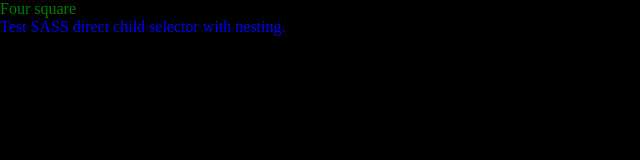
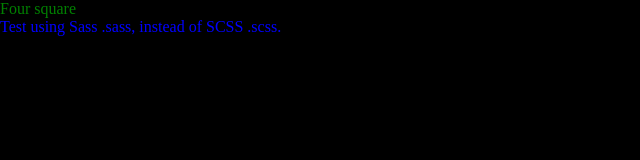
Before and after one commit to damienwuterich/four-square, a React (Create React App) app: page / in a window 1280 px wide. Shown: the top 160 px of the page, without its empty margins (0-640 px from the left). Built offline with nearby package versions, Linux system fonts and the light colour scheme.

Commit message:
Publish .sass test

```diff
--- a/src/App.js
+++ b/src/App.js
@@ -1,10 +1,10 @@
-import "./App.scss";
+import "./App.sass";
 
 export default function App() {
   return (
     <div className="App">
       Four square
-      <div className="test">Test SASS direct child selector with nesting.</div>
+      <div className="test">Test using Sass .sass, instead of SCSS .scss.</div>
     </div>
   );
 }
--- /dev/null
+++ b/src/App.sass
@@ -0,0 +1,7 @@
+.App
+  background: black
+  height: 100vh
+  color: green
+
+  & > .test
+    color: blue
--- a/src/App.scss
+++ /dev/null
@@ -1,9 +0,0 @@
-.App {
-  background: black;
-  height: 100vh;
-  color: green;
-
-  & > .test {
-    color: blue;
-  }
-}
```
Also changed, not shown: 8 other files (tests, documents, lock files or other folders).
